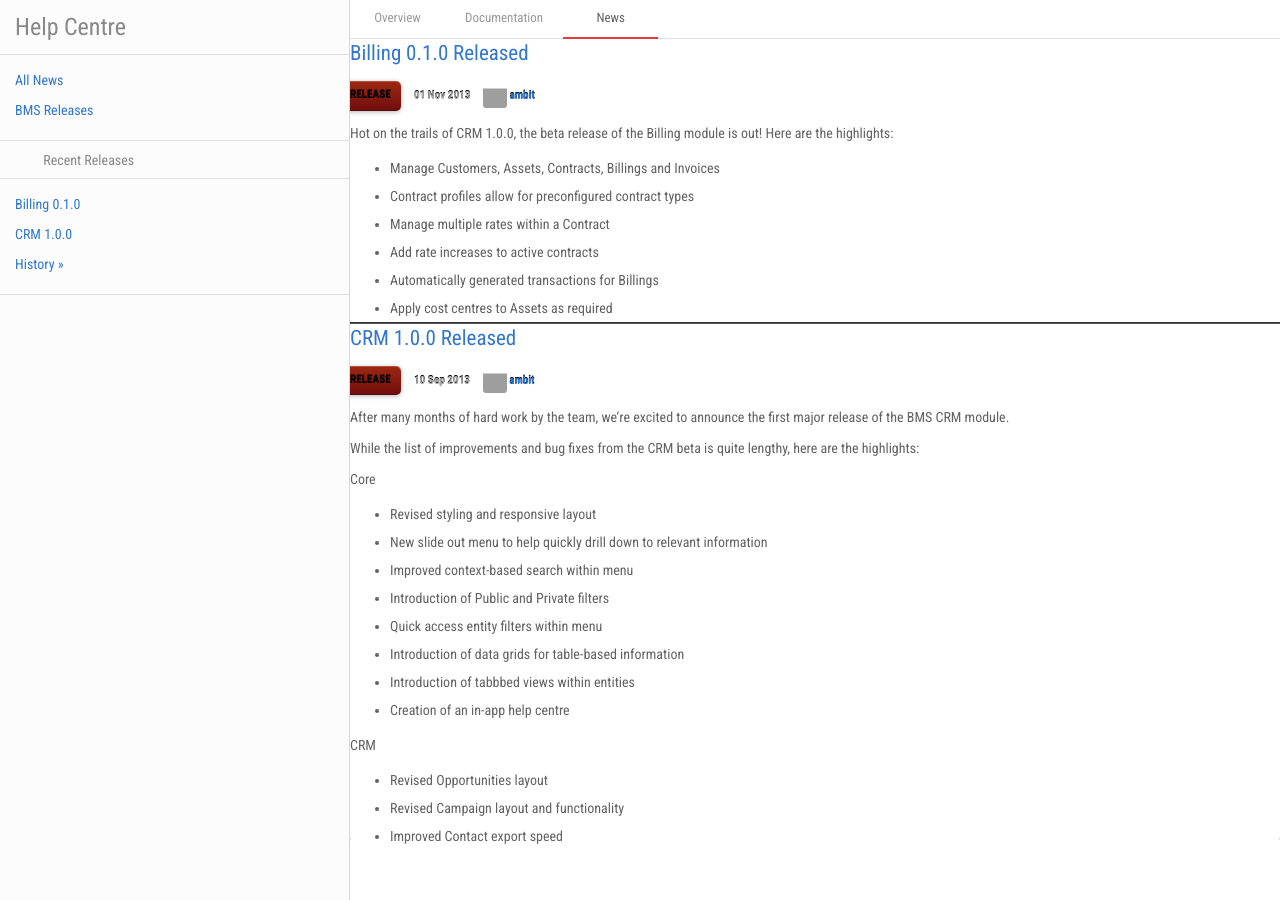
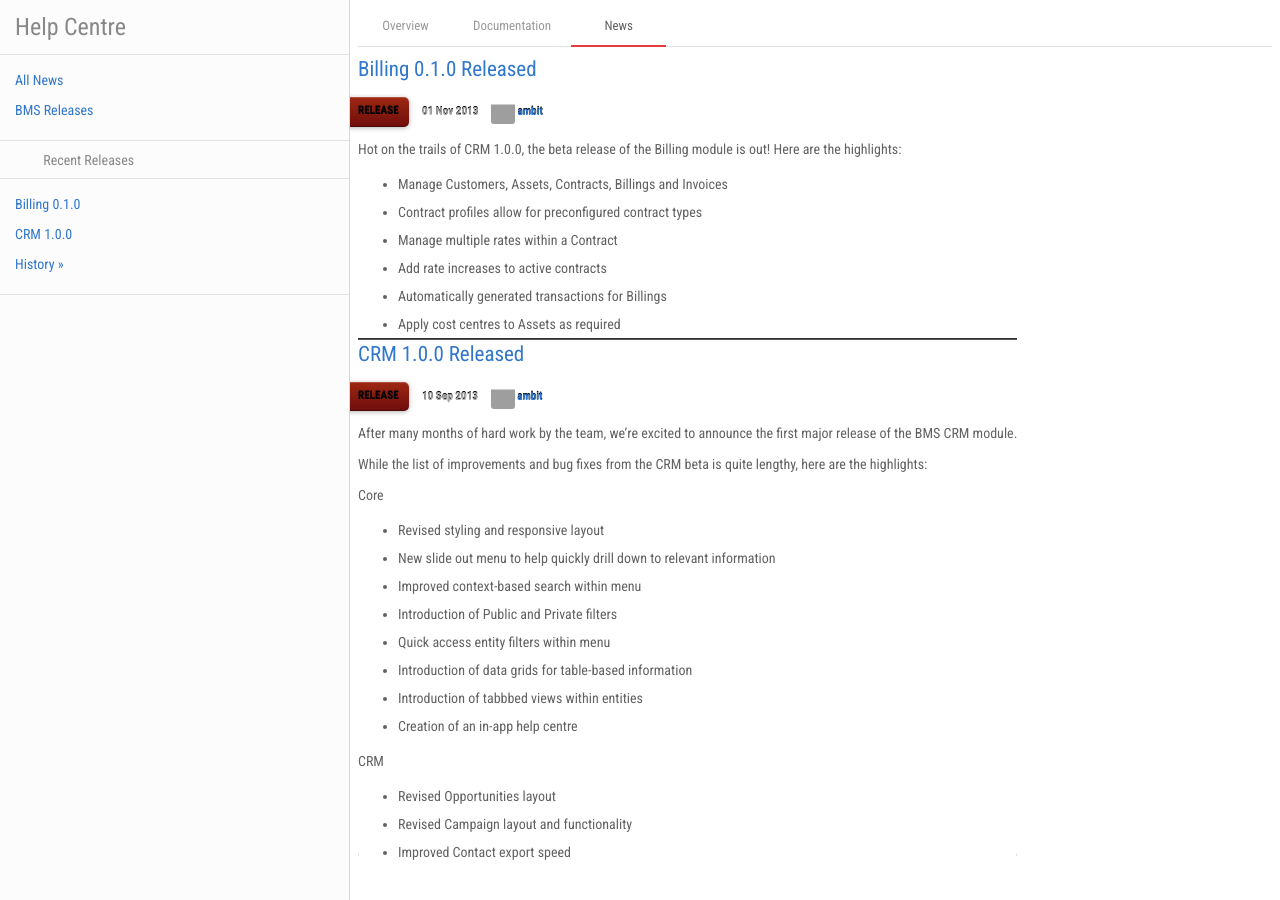
Before and after one commit to ambit/bms-support, a Jekyll site: the page built from news/index.md, in a window 1280 px wide. Built offline with Jekyll 4.4.1, drawn with Linux system fonts in a browser that asks for light colours; nearby versions of some CDN libraries; grey boxes are pictures that could not be loaded.

Commit message:
Update News Layout

```diff
--- a/_layouts/news.html
+++ b/_layouts/news.html
@@ -8,9 +8,15 @@
       {% include news_contents.html %}
 
       <div id="rightPane">
-        {% include header.html %}
-        {{ content }}
-        {% include footer.html %}
+        <div id="contentScroller">
+          <div class="contentWidget clear">
+            {% include header.html %}
+          </div>
+          <div class="innerContent">
+            {{ content }}
+            {% include footer.html %}
+          </div>
+        </div>
       </div>
 
       <div class="clear"></div>
```
